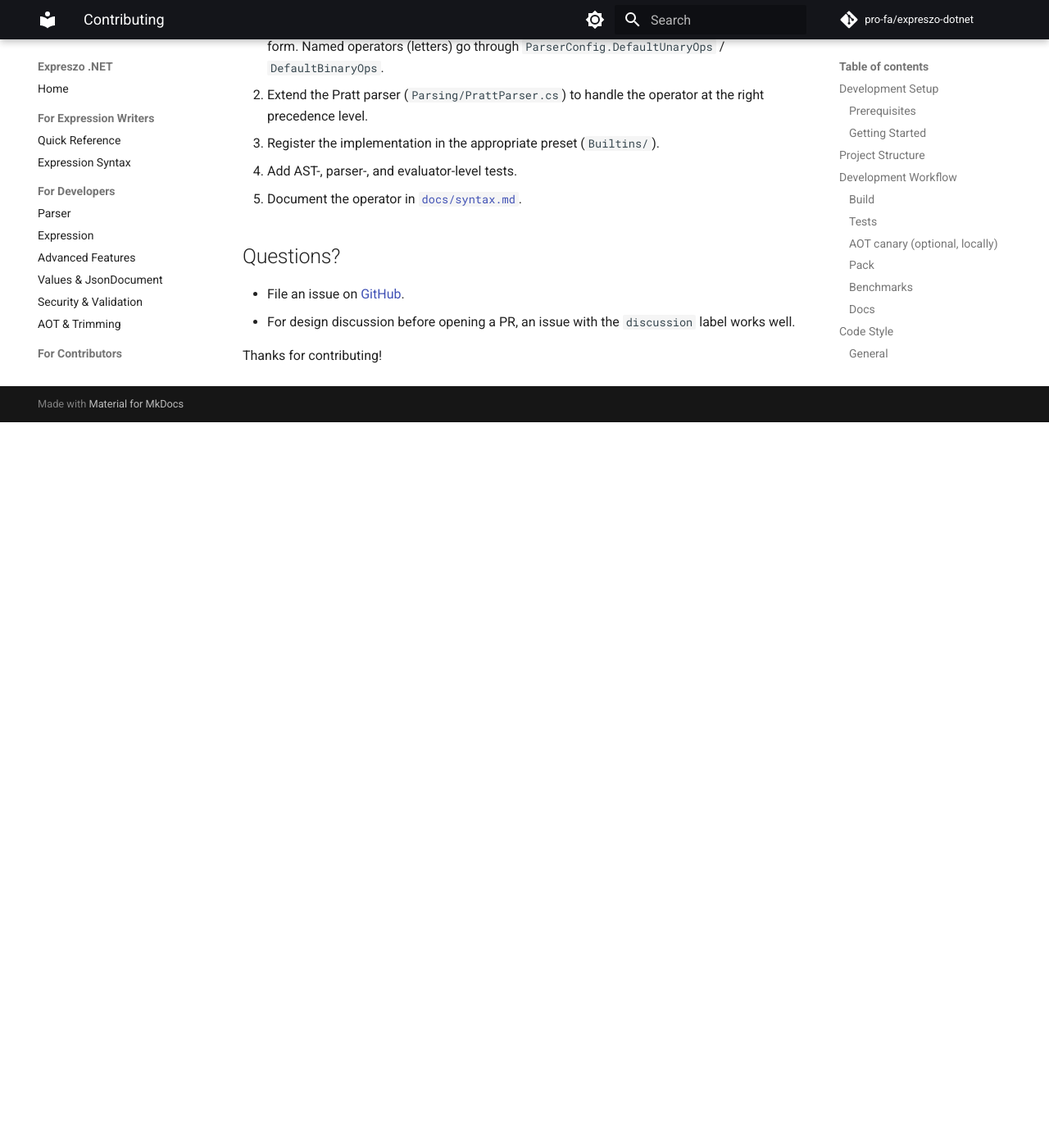
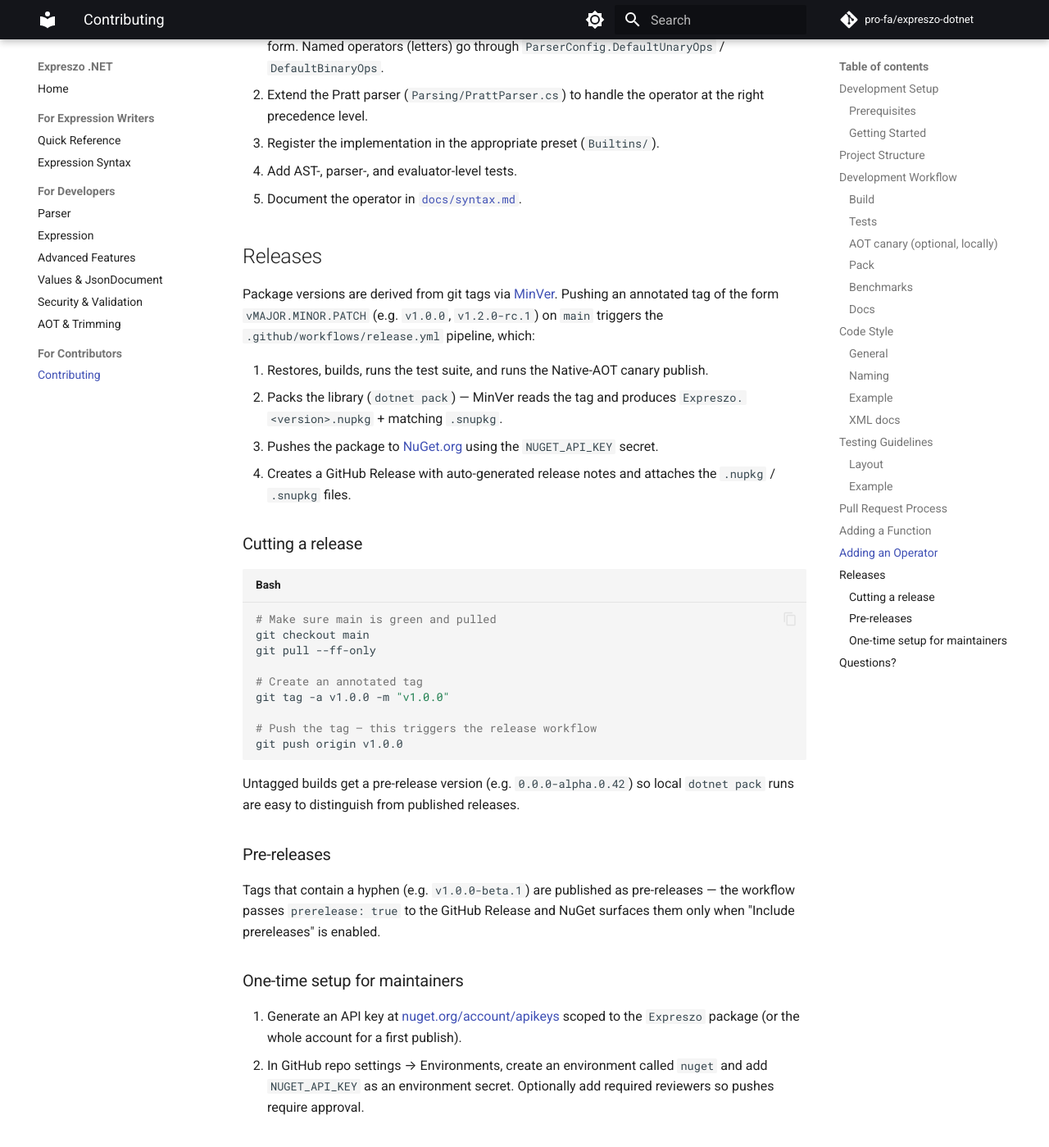
Before and after one commit to Pro-Fa/expreszo-dotnet, an MkDocs documentation site: the page built from docs/contributing.md, in a window 1280 px wide and 1400 px high, scrolled down 6957 px. Shown: the whole window at 82% size. Built offline with MkDocs 1.6.1 and Material for MkDocs 9.7.7, drawn with Linux system fonts in a browser that asks for light colours; comment, search, counter and statistics services are not loaded; before the commit the page ends 7472 px from its top, so only the background shows below that.

Commit message:
feat: NuGet release pipeline
- Adds MinVer for git-tag-driven versioning. Untagged local packs produce
  a pre-release version (e.g. 0.0.0-alpha.0.N) so they don't collide with
  real releases; tagged builds publish as the tag's semantic version.
  MinVer is build-time only — no runtime reflection, no impact on the
  library's AOT guarantee.

- Adds .github/workflows/release.yml. Triggered by tag pushes of the form
  v*.*.* (or pre-release v*.*.*-*) and by manual workflow_dispatch runs:
    1. Restore, build, test
    2. Publish + execute the AotCheck sample with PublishAot=true
    3. dotnet pack the library
    4. Push the .nupkg to NuGet.org with --skip-duplicate
    5. Create a GitHub Release with auto-generated notes and attach the
       .nupkg + .snupkg files
  The job runs in a `nuget` GitHub Environment so maintainers can gate
  publishes with required reviewers and scope the NUGET_API_KEY secret
  to that environment.

- README and docs/contributing.md updated with the release process:
  cutting a release, pre-release tags, and the one-time maintainer setup
  for the NUGET_API_KEY secret and environment protection.

````diff
--- a/docs/contributing.md
+++ b/docs/contributing.md
@@ -275,6 +275,40 @@ Test names can use `snake_case_for_readability` (CA1707 is suppressed in the tes
 4. Add AST-, parser-, and evaluator-level tests.
 5. Document the operator in [`docs/syntax.md`](syntax.md).
 
+## Releases
+
+Package versions are derived from git tags via [MinVer](https://github.com/adamralph/minver). Pushing an annotated tag of the form `vMAJOR.MINOR.PATCH` (e.g. `v1.0.0`, `v1.2.0-rc.1`) on `main` triggers the `.github/workflows/release.yml` pipeline, which:
+
+1. Restores, builds, runs the test suite, and runs the Native-AOT canary publish.
+2. Packs the library (`dotnet pack`) — MinVer reads the tag and produces `Expreszo.<version>.nupkg` + matching `.snupkg`.
+3. Pushes the package to [NuGet.org](https://www.nuget.org/) using the `NUGET_API_KEY` secret.
+4. Creates a GitHub Release with auto-generated release notes and attaches the `.nupkg` / `.snupkg` files.
+
+### Cutting a release
+
+```bash
+# Make sure main is green and pulled
+git checkout main
+git pull --ff-only
+
+# Create an annotated tag
+git tag -a v1.0.0 -m "v1.0.0"
+
+# Push the tag — this triggers the release workflow
+git push origin v1.0.0
+```
+
+Untagged builds get a pre-release version (e.g. `0.0.0-alpha.0.42`) so local `dotnet pack` runs are easy to distinguish from published releases.
+
+### Pre-releases
+
+Tags that contain a hyphen (e.g. `v1.0.0-beta.1`) are published as pre-releases — the workflow passes `prerelease: true` to the GitHub Release and NuGet surfaces them only when "Include prereleases" is enabled.
+
+### One-time setup for maintainers
+
+1. Generate an API key at [nuget.org/account/apikeys](https://www.nuget.org/account/apikeys) scoped to the `Expreszo` package (or the whole account for a first publish).
+2. In GitHub repo settings → Environments, create an environment called `nuget` and add `NUGET_API_KEY` as an environment secret. Optionally add required reviewers so pushes require approval.
+
 ## Questions?
 
 - File an issue on [GitHub](https://github.com/pro-fa/expreszo-dotnet/issues).
````
Also changed, not shown: README.md (+2 -0 lines), 2 other files.
